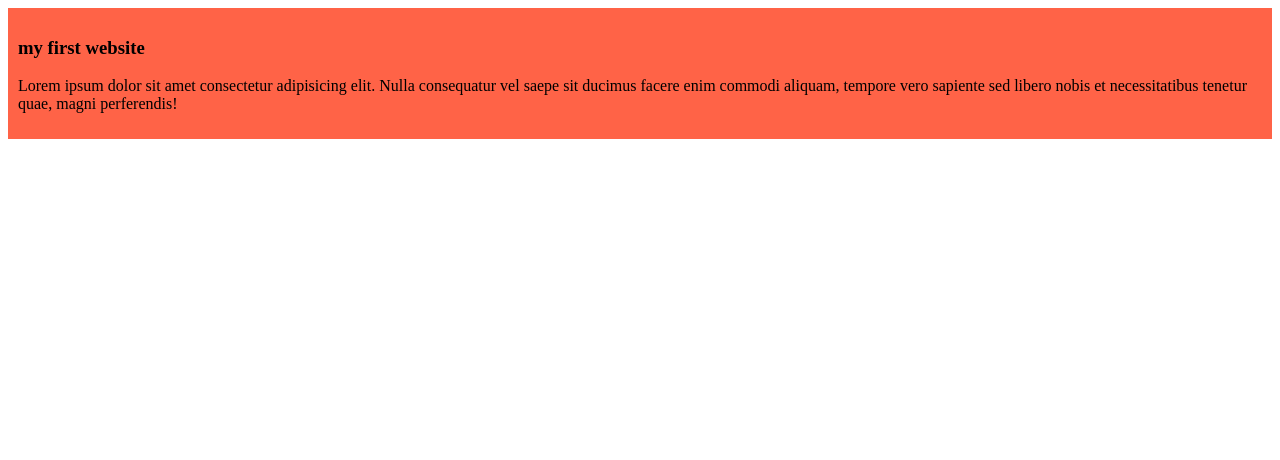
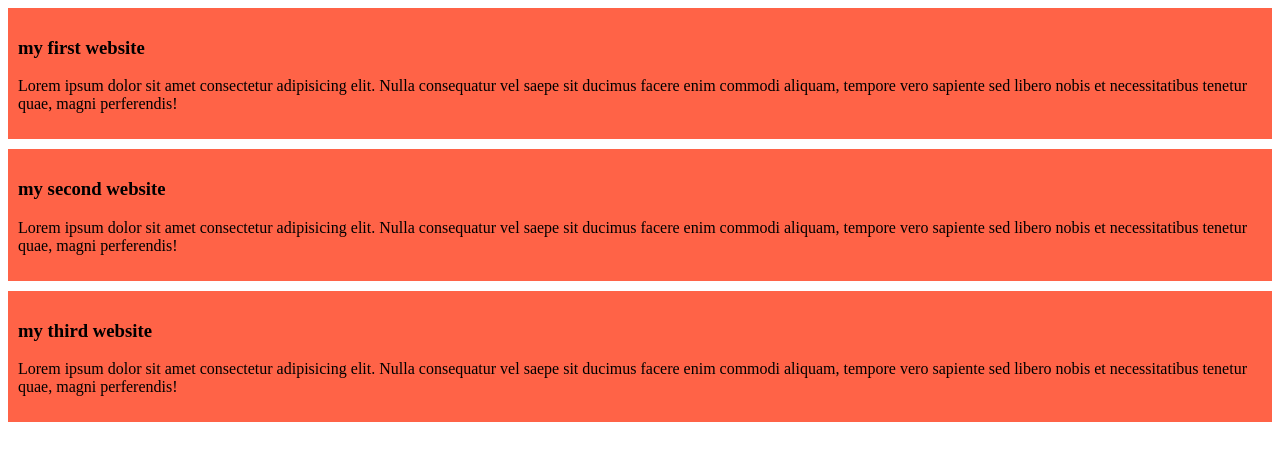
Before and after one commit to riponmolla13/my-first-repo, a plain HTML site: page index.html in a window 1280 px wide. Drawn offline with Linux system fonts and the light colour scheme.

Commit message:
added the second and third website

```diff
--- a/index.html
+++ b/index.html
@@ -11,6 +11,14 @@
         <h3>my first website</h3>
         <p>Lorem ipsum dolor sit amet consectetur adipisicing elit. Nulla consequatur vel saepe sit ducimus facere enim commodi aliquam, tempore vero sapiente sed libero nobis et necessitatibus tenetur quae, magni perferendis!</p>
     </div>
+    <div>
+        <h3>my second website</h3>
+        <p>Lorem ipsum dolor sit amet consectetur adipisicing elit. Nulla consequatur vel saepe sit ducimus facere enim commodi aliquam, tempore vero sapiente sed libero nobis et necessitatibus tenetur quae, magni perferendis!</p>
+    </div>
+    <div>
+        <h3>my third website</h3>
+        <p>Lorem ipsum dolor sit amet consectetur adipisicing elit. Nulla consequatur vel saepe sit ducimus facere enim commodi aliquam, tempore vero sapiente sed libero nobis et necessitatibus tenetur quae, magni perferendis!</p>
+    </div>
 
 </body>
 </html>
--- a/styles/slide.css
+++ b/styles/slide.css
@@ -1,4 +1,5 @@
 div{
     background-color: tomato;
     padding: 10px;
+    margin-bottom: 10px;
 }
```
